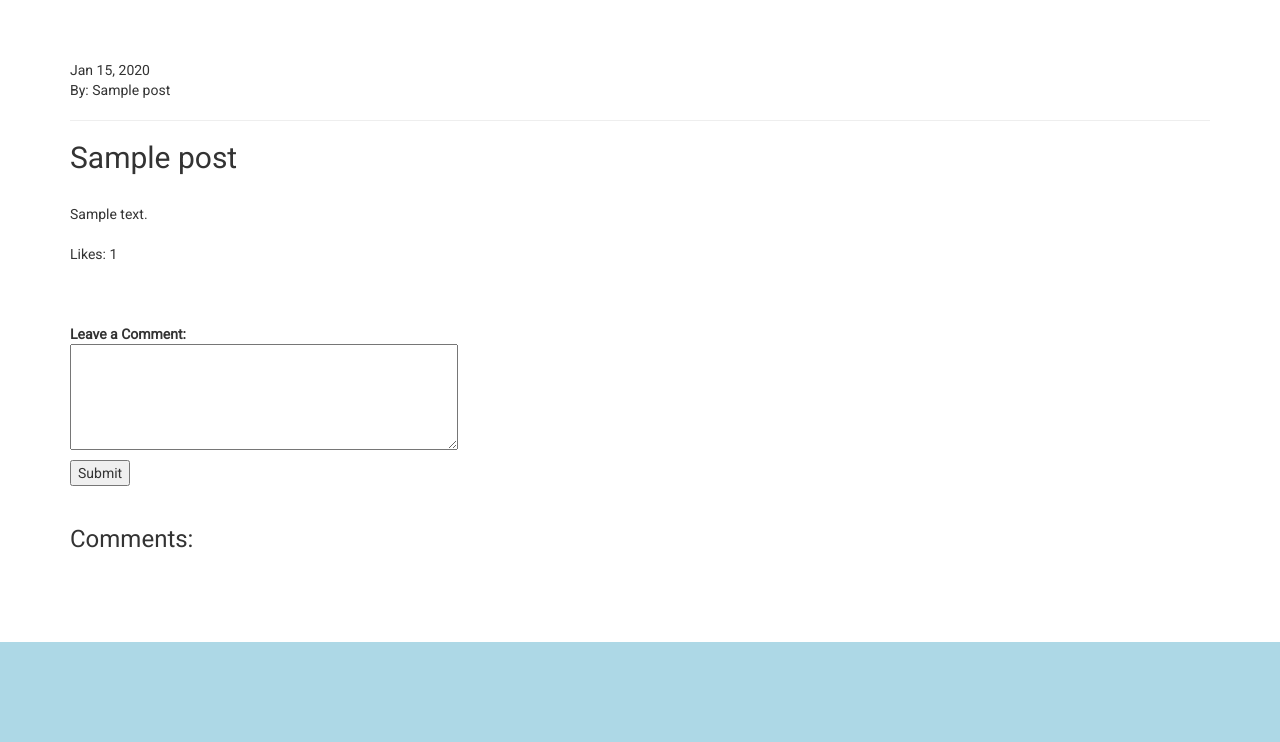
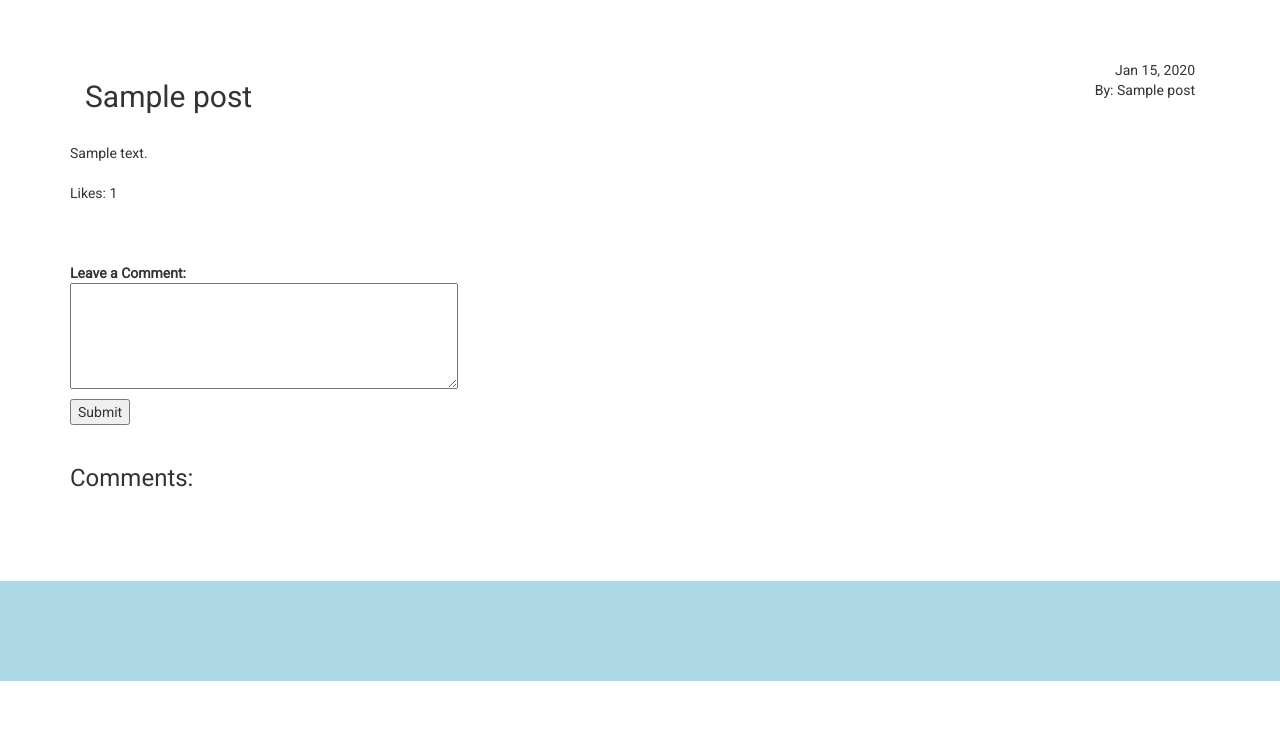
Before and after one commit to GreenGiraffe1/Multi-User-Blog, a Python web app: template myapp/templates/permalink.html in a window 1280 px wide. Shown: the part 103-845 px from the top of the page. After the commit the page ends 784 px from the top, so only its background shows below. Run offline with Jinja, Linux system fonts and the light colour scheme; the template is opened without the code that fills it: most values are stand-ins (such as "Sample title", 1, 10 or a date in 2020).

Commit message:
format article title to be side-by-side with date & author

```diff
--- a/myapp/templates/permalink.html
+++ b/myapp/templates/permalink.html
@@ -5,12 +5,14 @@
             <br>
             <br>
             <br>
-            <div class="">
+            <!-- <hr> -->
+            <div class="post-subject col-lg-6"><h2 class="article-title">{{post.subject | safe}}</h2></div>
+            <div class="date-author col-lg-6">
                 <div class="date-created">{{post.created.strftime("%b %d, %Y")}}</div>
                 <div class="poster">By: {{post.name}}</div>
             </div>
-            <hr>
-            <div class="post-subject"><h2>{{post.subject | safe}}</h2></div>
+        </div>
+        <div class="container">
             <br>
             <div class="post-content">{{post.content.replace('\n', '<br>') | safe}}</div>
             <br>
--- a/static/main.css
+++ b/static/main.css
@@ -11,6 +11,9 @@ h1 {
 footer, header {
   background-color: lightblue;
   min-height: 100px; }
+
+.date-author {
+  text-align: right; }
 
 .post-subject {
   font-weight: bold; }
--- a/static/main.scss
+++ b/static/main.scss
@@ -17,9 +17,31 @@ footer {
 header {
     @extend footer;
 }
+.date-author {
+    // float: right;
+    // margin-right: 0;
+    text-align: right;
+    // vertical-align: baseline;
+    // text-align: bottom;
+    // margin-bottom: 0px;
+    // padding-bottom: 0px;
+}
+.date-created {
+    // vertical-align: bottom;
+}
+// .poster {
+//     @extend .date-created;
+// }
 .post-subject {
     // font-size: 24px;
     font-weight: bold;
+    // vertical-align: super;
+//     margin-top: 0;
+//     padding-top: 0;
+}
+.article-title {
+    // vertical-align: top;
+    // text-align: left;
 }
 .title-link {
     color: black;
```
